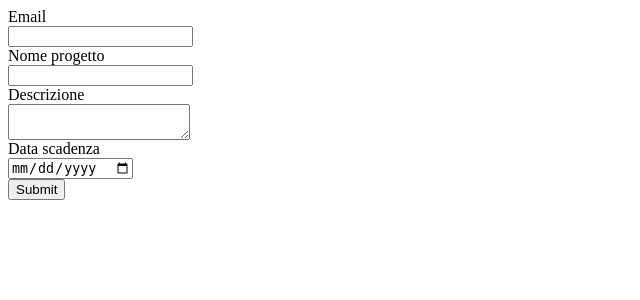
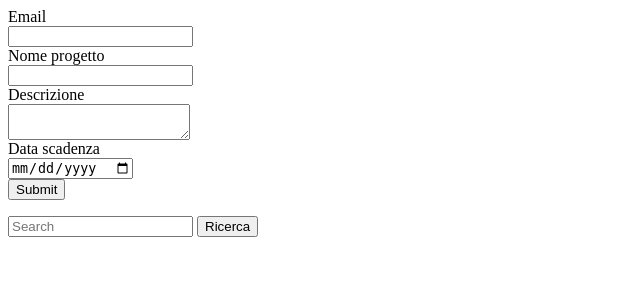
Before and after one commit to SimoneOcculto/desarrollo, a PHP site: page /nuovo_progetto.php in a window 1280 px wide. Shown: the top 300 px of the page, without its empty margins (0-640 px from the left). Run offline with PHP 8.4, Linux system fonts and the light colour scheme.

Commit message:
modifica file

```diff
--- a/BackEnd/db_progetto.php
+++ b/BackEnd/db_progetto.php
@@ -1,7 +1,7 @@
 <?php
 
     require 'progetto.php';
-    require 'db_handler.php';
+    //require 'db_handler.php';
 
     class db_progetto extends db_handler{
 
--- a/nuovo_progetto.php
+++ b/nuovo_progetto.php
@@ -30,7 +30,6 @@
                 "DataScadenzaP" => $dataSca,
                 "DataCreazioneP" => $dataCrea);
             $progetto->register($array);
-
         }
     }
 
@@ -42,7 +41,7 @@
     </head>
 
     <body>
-        <form action="" method="POST">
+        <form action="nuova_task.php" method="POST">
             <label>Email </label></br>
             <input type="email" name="email" required></br>
             <label>Nome progetto</label></br>
@@ -57,5 +56,10 @@
             ></br>
             <input type="submit" name="invio">
         </form>
+
+        <form method="POST" action="search.php">
+            <input type="text" placeholder="Search" aria-label="Search" name="search">
+            <button type="submit">Ricerca</button>
+        </form>
     </body>
 </html>
```
Also changed, not shown: search.php (indentation only).
